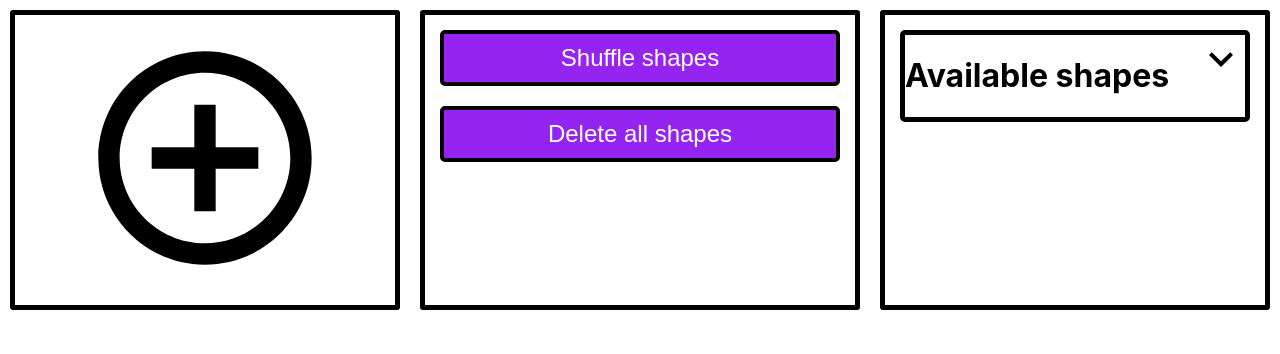
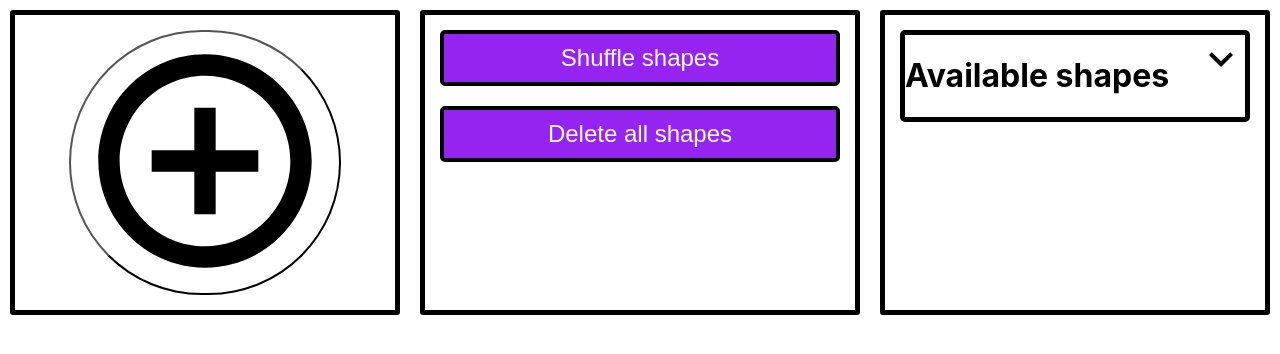
Before and after one commit to Jhubkonto/shapes-list, a React (Create React App) app: page / in a window 1280 px wide. Shown: the top 354 px of the page. Built offline with nearby package versions, Linux system fonts and the light colour scheme.

Commit message:
Added buttons to plus and minus svg components

```diff
--- a/src/components/Dropdown/Dropdown.js
+++ b/src/components/Dropdown/Dropdown.js
@@ -1,15 +1,39 @@
-import React, { useState } from 'react';
-import { CircleShape } from '../CircleShape/CircleShape';
-import { DownArrow } from '../DownArrrow/DownArrow';
-import { MinusIcon } from '../MinusIcon/MinusIcon';
-import { PlusIcon } from '../PlusIcon/PlusIcon';
-import { SquareShape } from '../SquareShape/SquareShape';
-import { TriangleShape } from '../TriangleShape/TriangleShape';
-import './Dropdown.scss';
+import React, { useState } from 'react'
+import { CircleShape } from '../CircleShape/CircleShape'
+import { DownArrow } from '../DownArrrow/DownArrow'
+import { MinusIcon } from '../MinusIcon/MinusIcon'
+import { PlusIcon } from '../PlusIcon/PlusIcon'
+import { SquareShape } from '../SquareShape/SquareShape'
+import { TriangleShape } from '../TriangleShape/TriangleShape'
+import './Dropdown.scss'
 
 const Dropdown = () => {
-    const [open, setOpen] = useState(false);
+    const [open, setOpen] = useState(false)
     const toggle = () => setOpen(!open)
+
+    const handleDelForSquare = () => {
+        console.log('Delete all squares')
+    }
+
+    const handleAddForSquare = () => {
+        console.log('Add a square')
+    }
+
+    const handleDelForCircle = () => {
+        console.log('Delete all circles')
+    }
+
+    const handleAddForCircle = () => {
+        console.log('Add a circle')
+    }
+
+    const handleDelForTriangle = () => {
+        console.log('Delete all triangles')
+    }
+
+    const handleAddForTriangle = () => {
+        console.log('Delete a triangle')
+    }
 
     return (
         <div className="dropdown--wrapper">
@@ -19,29 +43,29 @@ const Dropdown = () => {
                 onClick={() => toggle(!open)}
             >
                 <h1>Available shapes</h1>
-                <DownArrow/>
+                <DownArrow />
             </div>
             {open && (
                 <ul className="dropdown--list">
                     <li className="dropdown--list__item">
-                        <MinusIcon />
+                        <MinusIcon clickHandler={handleDelForSquare} />
                         <SquareShape />
-                        <PlusIcon />
+                        <PlusIcon clickHandler={handleAddForSquare} />
                     </li>
                     <li className="dropdown--list__item">
-                        <MinusIcon />
+                        <MinusIcon clickHandler={handleDelForCircle} />
                         <CircleShape />
-                        <PlusIcon />
+                        <PlusIcon clickHandler={handleAddForCircle} />
                     </li>
                     <li className="dropdown--list__item">
-                        <MinusIcon />
+                        <MinusIcon clickHandler={handleDelForTriangle} />
                         <TriangleShape />
-                        <PlusIcon />
+                        <PlusIcon clickHandler={handleAddForTriangle} />
                     </li>
                 </ul>
             )}
         </div>
-    );
-};
+    )
+}
 
-export default Dropdown;
+export default Dropdown
--- a/src/components/MinusIcon/MinusIcon.js
+++ b/src/components/MinusIcon/MinusIcon.js
@@ -1,17 +1,19 @@
-import React from 'react';
-import './MinusIcon.scss';
+import React from 'react'
+import './MinusIcon.scss'
 
-export const MinusIcon = () => {
+export const MinusIcon = ({ clickHandler }) => {
     return (
-        <div className="svgIsButton">
+        <button type="button" className="svgIsButton" onClick={clickHandler}>
             <svg
                 xmlns="http://www.w3.org/2000/svg"
                 width="48"
                 height="48"
-                viewBox="0 0 24 24"><defs/>
-                <path fill="none" d="M0 0h24v24H0V0z"/>
-                <path d="M7 11v2h10v-2H7zm5-9C6.48 2 2 6.48 2 12s4.48 10 10 10 10-4.48 10-10S17.52 2 12 2zm0 18c-4.41 0-8-3.59-8-8s3.59-8 8-8 8 3.59 8 8-3.59 8-8 8z"/>
+                viewBox="0 0 24 24"
+            >
+                <defs />
+                <path fill="none" d="M0 0h24v24H0V0z" />
+                <path d="M7 11v2h10v-2H7zm5-9C6.48 2 2 6.48 2 12s4.48 10 10 10 10-4.48 10-10S17.52 2 12 2zm0 18c-4.41 0-8-3.59-8-8s3.59-8 8-8 8 3.59 8 8-3.59 8-8 8z" />
             </svg>
-        </div>
-    );
-};
+        </button>
+    )
+}
--- a/src/components/MinusIcon/MinusIcon.scss
+++ b/src/components/MinusIcon/MinusIcon.scss
@@ -1,4 +1,10 @@
-.svgIsButton{
+button {
+    background-color: Transparent;
+    border-radius: 150px;
+    cursor: pointer;
+}
+
+.svgIsButton {
     svg:hover {
         fill: rgb(255, 0, 0);
     }
--- a/src/components/PlusIcon/PlusIcon.js
+++ b/src/components/PlusIcon/PlusIcon.js
@@ -1,18 +1,21 @@
-import React from 'react';
+import React from 'react'
+import './PlusIcon.scss'
 
-export const PlusIcon = ({ newSize }) => {
+export const PlusIcon = ({ newSize, clickHandler }) => {
     let customSize = `${newSize ? newSize : 48}`
 
     return (
-        <div className="svgIsButton">
+        <button type="button" className="svgIsButton" onClick={clickHandler}>
             <svg
                 xmlns="http://www.w3.org/2000/svg"
                 width={customSize}
                 height={customSize}
-                viewBox="0 0 24 24"><defs/>
-                <path fill="none" d="M0 0h24v24H0V0z"/>
-                <path d="M13 7h-2v4H7v2h4v4h2v-4h4v-2h-4V7zm-1-5C6.48 2 2 6.48 2 12s4.48 10 10 10 10-4.48 10-10S17.52 2 12 2zm0 18c-4.41 0-8-3.59-8-8s3.59-8 8-8 8 3.59 8 8-3.59 8-8 8z"/>
+                viewBox="0 0 24 24"
+            >
+                <defs />
+                <path fill="none" d="M0 0h24v24H0V0z" />
+                <path d="M13 7h-2v4H7v2h4v4h2v-4h4v-2h-4V7zm-1-5C6.48 2 2 6.48 2 12s4.48 10 10 10 10-4.48 10-10S17.52 2 12 2zm0 18c-4.41 0-8-3.59-8-8s3.59-8 8-8 8 3.59 8 8-3.59 8-8 8z" />
             </svg>
-        </div>
-    );
-};
+        </button>
+    )
+}
--- a/src/components/PlusIcon/PlusIcon.scss
+++ b/src/components/PlusIcon/PlusIcon.scss
@@ -1,4 +1,10 @@
-.svgIsButton{
+button {
+    background-color: transparent;
+    border-radius: 150px;
+    cursor: pointer;
+}
+
+.svgIsButton {
     svg:hover {
         fill: rgb(255, 0, 0);
     }
--- a/src/components/Session/Session.js
+++ b/src/components/Session/Session.js
@@ -2,10 +2,6 @@ import React from 'react';
 import PropTypes from 'prop-types';
 import './Session.scss';
 import { PlusIcon } from '../PlusIcon/PlusIcon';
-import { MinusIcon } from '../MinusIcon/MinusIcon';
-import { SquareShape } from '../SquareShape/SquareShape';
-import { CircleShape } from '../CircleShape/CircleShape';
-import { TriangleShape } from '../TriangleShape/TriangleShape';
 import { Button } from '../Button/Button';
 import Dropdown from '../Dropdown/Dropdown';
 
```
Also changed, not shown: src/components/SquareShape/SquareShape.js (+12 -10 lines), src/components/TriangleShape/TriangleShape.js (+12 -10 lines), src/components/Dropdown/Dropdown.scss (line endings or trailing spaces).
